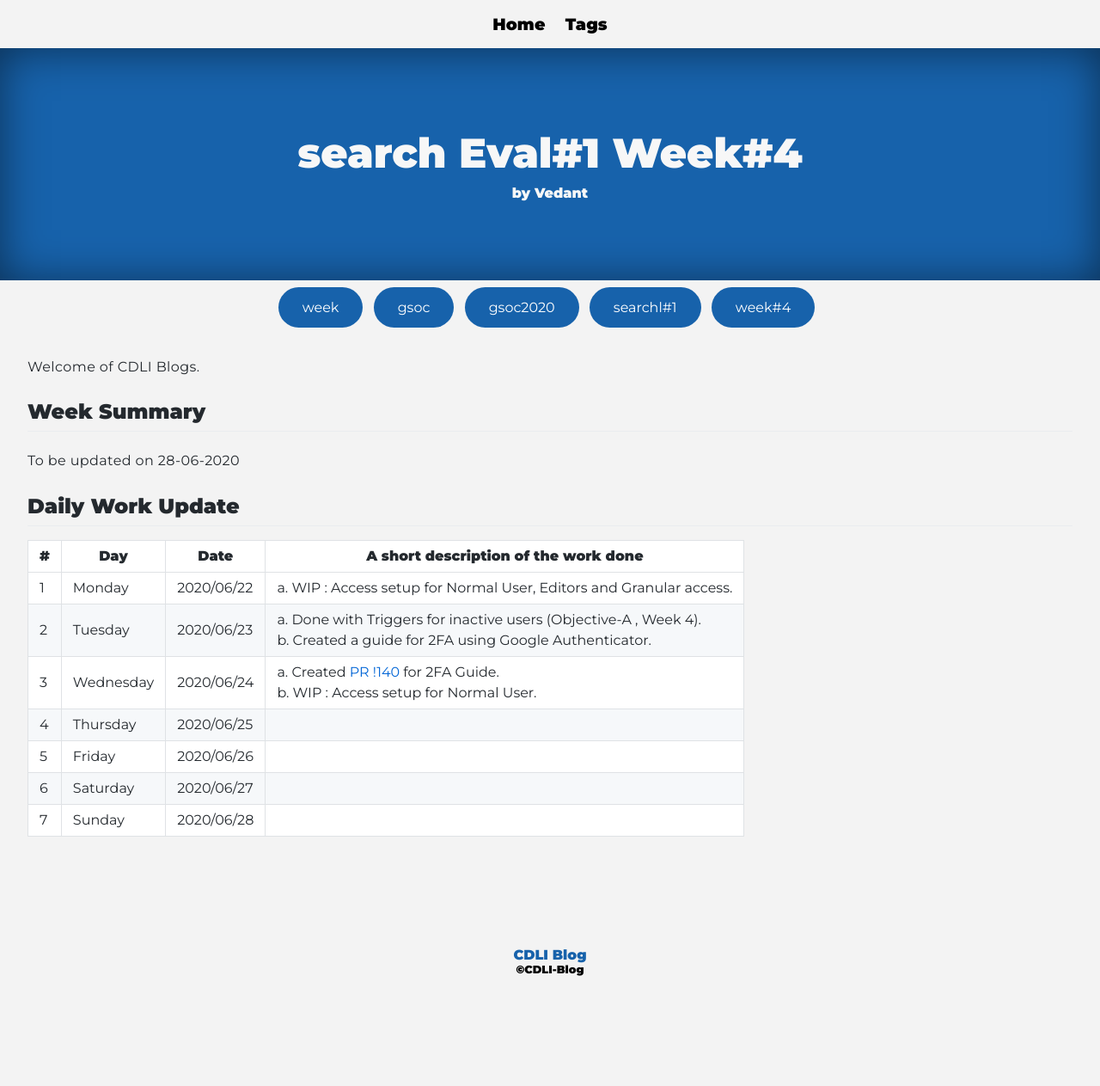
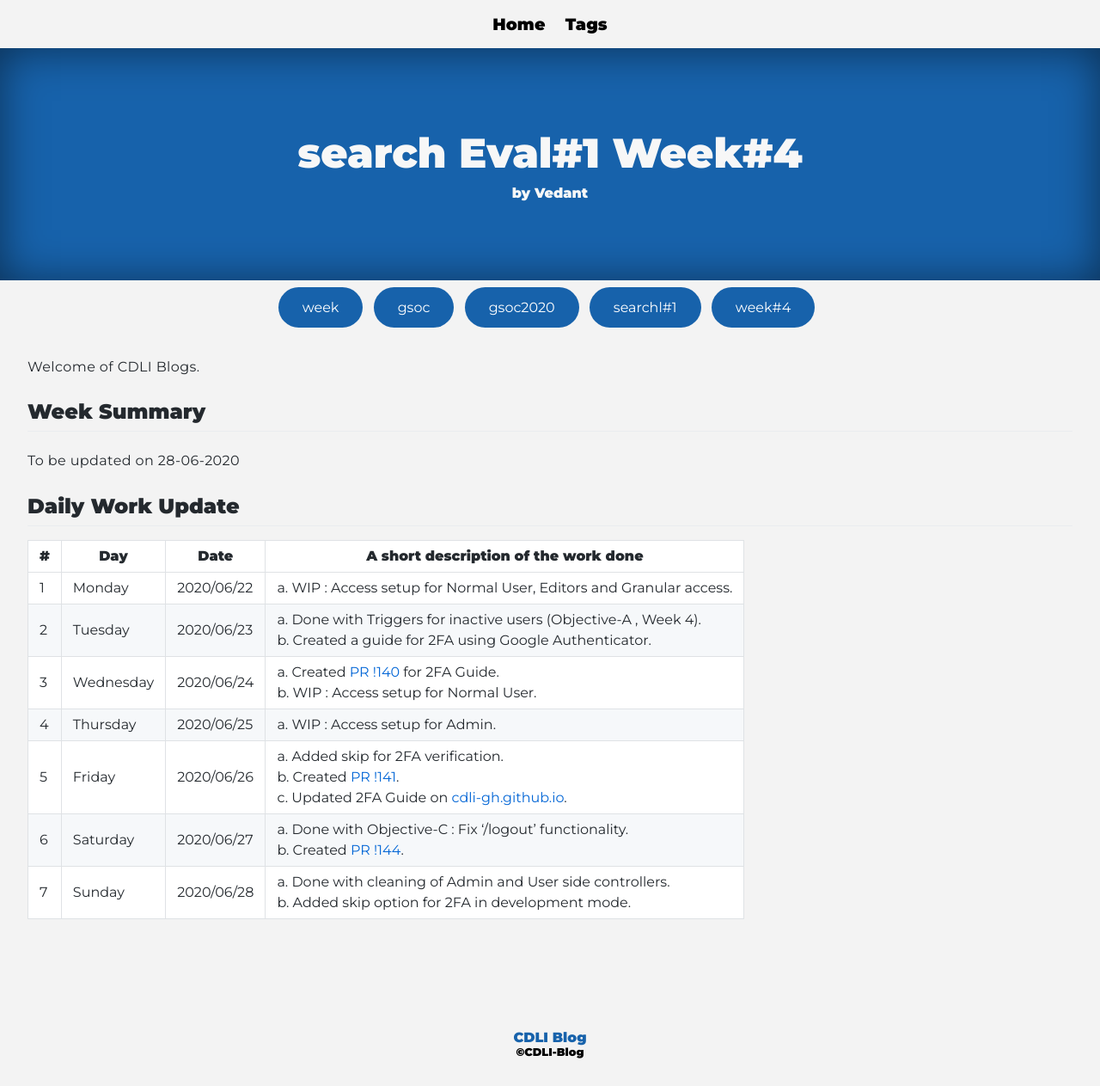
Before and after one commit to cdli-gh/blog, a Jekyll site: the page built from _blog/gsoc20/search/posts/04_week4.md, in a window 1280 px wide. Shown: the whole page at 86% size. Built offline with Jekyll 4.4.1, drawn with Linux system fonts in a browser that asks for light colours; Markdown is read by kramdown in place of the engine named in the settings; before the commit the page ends 1167 px from its top, so only the background shows below that.

Commit message:
Search : DailyUpdates 4:4,5,6,7

```diff
--- a/_blog/gsoc20/search/posts/04_week4.md
+++ b/_blog/gsoc20/search/posts/04_week4.md
@@ -18,7 +18,7 @@ To be updated on 28-06-2020
 |1   	| Monday 	|   2020/06/22	|  a. WIP : Access setup for Normal User, Editors and Granular access. 	|
 |2   	| Tuesday  	|   2020/06/23	| a. Done with Triggers for inactive users (Objective-A , Week 4). <br> b. Created a guide for 2FA using Google Authenticator. |
 |3   	| Wednesday  	|  2020/06/24 	| a. Created [PR !140](https://gitlab.com/cdli/framework/-/merge_requests/140) for 2FA Guide. <br> b. WIP : Access setup for Normal User.  	|
-|4   	| Thursday  	|   2020/06/25	|   	|
-|5   	| Friday  	|   2020/06/26	|   	|
-|6   	| Saturday  	|   2020/06/27	|   	|
-|7   	| Sunday  	|   2020/06/28	|   	|
+|4   	| Thursday  	|   2020/06/25	|  a. WIP : Access setup for Admin. 	|
+|5   	| Friday  	|   2020/06/26	|  a. Added skip for 2FA verification. <br> b. Created [PR !141](https://gitlab.com/cdli/framework/-/merge_requests/141). <br> c. Updated 2FA Guide on	[cdli-gh.github.io](https://cdli-gh.github.io/guides/cdli_two_factor_guide.html).|
+|6   	| Saturday  	|   2020/06/27	|  a. Done with Objective-C : Fix ‘/logout’ functionality. <br> b. Created [PR !144](https://gitlab.com/cdli/framework/-/merge_requests/144).	|
+|7   	| Sunday  	|   2020/06/28	|  a. Done with cleaning of Admin and User side controllers. <br> b. Added skip option for 2FA in development mode.	|
```
